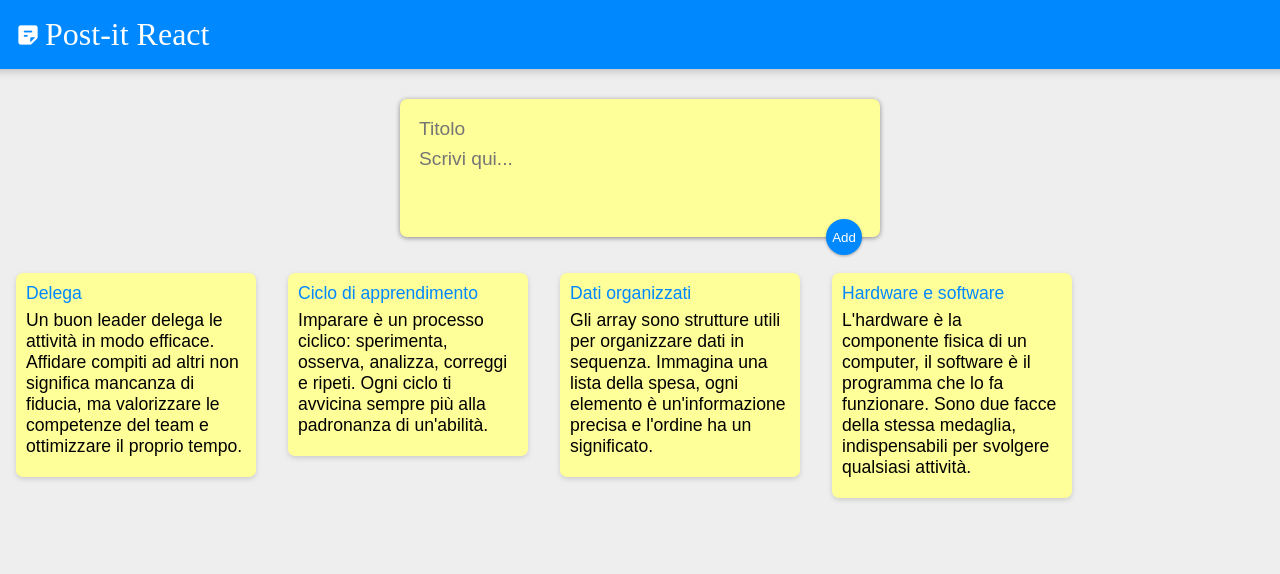
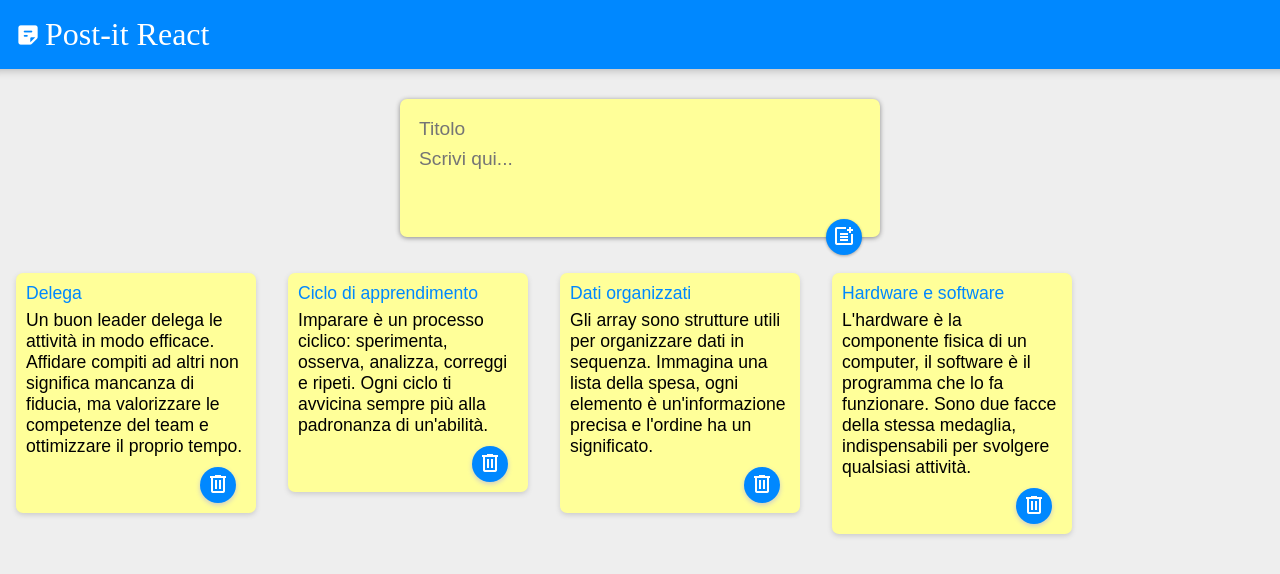
Before and after one commit to Devfrank94/post-it-react, a React (Create React App) app: page / in a window 1280 px wide. Shown: the top 574 px of the page. Built offline with nearby package versions, Linux system fonts and the light colour scheme; a web font is replaced by a local one.

Commit message:
add icon add and delete

```diff
--- a/public/index.html
+++ b/public/index.html
@@ -17,6 +17,8 @@
 
     <!-- CDN Google icon -->
     <link rel="stylesheet" href="https://fonts.googleapis.com/css2?family=Material+Symbols+Rounded:opsz,wght,FILL,GRAD@20..48,100..700,0..1,-50..200" />
+    <link rel="stylesheet" href="https://fonts.googleapis.com/css2?family=Material+Symbols+Outlined:opsz,wght,FILL,GRAD@20..48,100..700,0..1,-50..200" />
+    <link rel="stylesheet" href="https://fonts.googleapis.com/css2?family=Material+Symbols+Outlined:opsz,wght,FILL,GRAD@24,400,0,0" />
 
     <title>Post-it React</title>
   </head>
--- a/public/styles.css
+++ b/public/styles.css
@@ -77,6 +77,30 @@ header h1 {
     font-weight: 400;
     font-style: normal;
   }
+}
+
+.note button {
+  position: relative;
+  float: right;
+  background: rgb(0, 136, 255);
+  color: #fff;
+  box-shadow: 0 2px 5px #ccc;
+  border: none;
+  border-radius: 50%;
+  margin-right: 10px;
+  border: none;
+  width: 36px;
+  height: 36px;
+  cursor: pointer;
+  outline: none;
+}
+
+.material-symbols-outlined {
+  font-variation-settings:
+  'FILL' 0,
+  'wght' 400,
+  'GRAD' 0,
+  'opsz' 24
 }
 /* ************************************** */
 
--- a/src/components/CreateArea.jsx
+++ b/src/components/CreateArea.jsx
@@ -6,7 +6,7 @@ function CreateArea() {
       <form>
         <input name="title" placeholder="Titolo" />
         <textarea name="content" placeholder="Scrivi qui..." rows="3" />
-        <button>Add</button>
+        <button><span class="material-symbols-outlined">post_add</span></button>
       </form>
     </div>
   );
--- a/src/components/Note.jsx
+++ b/src/components/Note.jsx
@@ -5,6 +5,7 @@ function Note(props) {
       <div className="note">
         <h1>{props.title}</h1>
         <p>{props.content}</p>
+        <button><span class="material-symbols-outlined">delete</span></button>
       </div>
     );
 }
```
